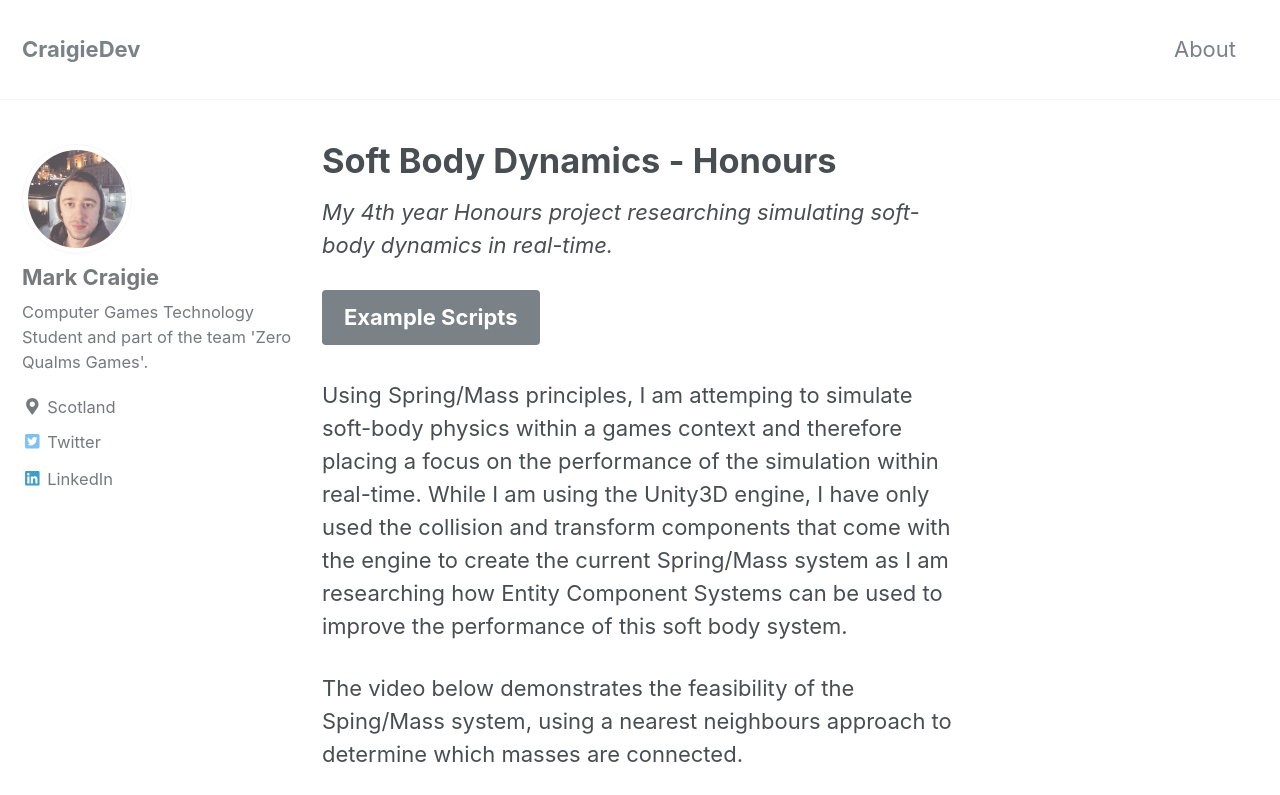
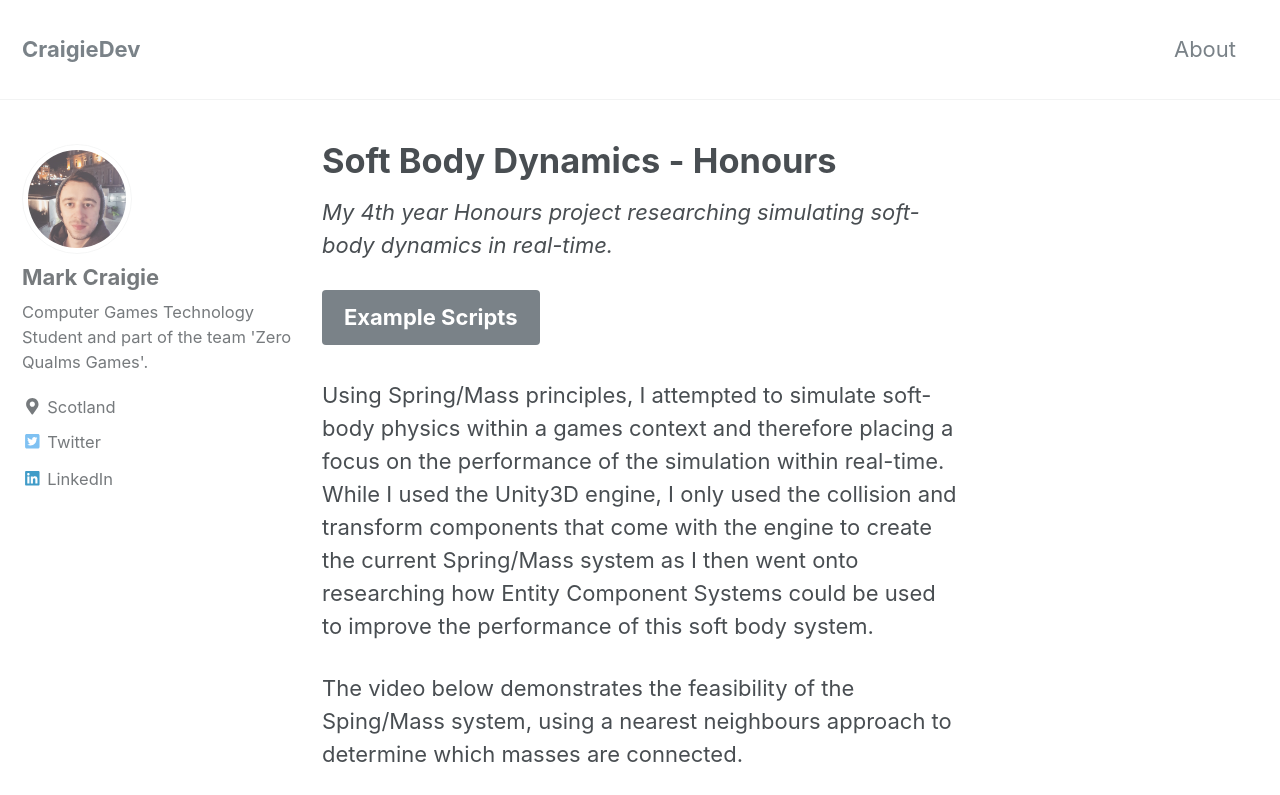
Before and after one commit to LeSmurk/CraigieDev, a Jekyll site: the page built from _pages/honours.md, in a window 1280 px wide and 900 px high, cut to the strip 0-795 px from the top of the window. Built offline with Jekyll 4.4.1, drawn with Linux system fonts in a browser that asks for light colours; nearby versions of some CDN libraries.

Commit message:
Update honours.md

```diff
--- a/_pages/honours.md
+++ b/_pages/honours.md
@@ -7,7 +7,7 @@ permalink: /pages/honours
 
 [Example Scripts]({{"https://github.com/LeSmurk/ExampleCode/tree/master/SoftBodiesHons"}}){: .btn .btn--primary .btn--large}
 
-Using Spring/Mass principles, I am attemping to simulate soft-body physics within a games context and therefore placing a focus on the performance of the simulation within real-time. While I am using the Unity3D engine, I have only used the collision and transform components that come with the engine to create the current Spring/Mass system as I am researching how Entity Component Systems can be used to improve the performance of this soft body system.
+Using Spring/Mass principles, I attempted to simulate soft-body physics within a games context and therefore placing a focus on the performance of the simulation within real-time. While I used the Unity3D engine, I only used the collision and transform components that come with the engine to create the current Spring/Mass system as I then went onto researching how Entity Component Systems could be used to improve the performance of this soft body system.
 
 The video below demonstrates the feasibility of the Sping/Mass system, using a nearest neighbours approach to determine which masses are connected.
 
```
